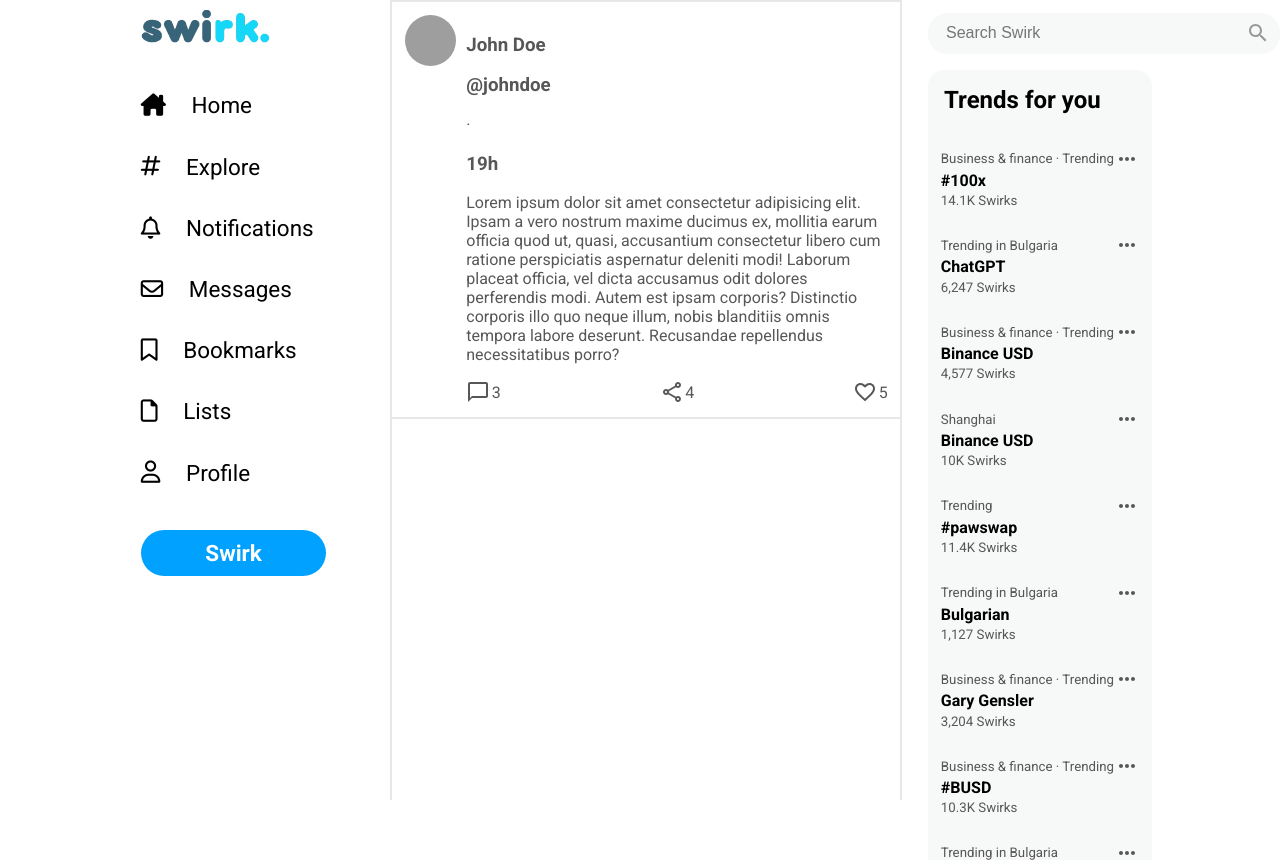
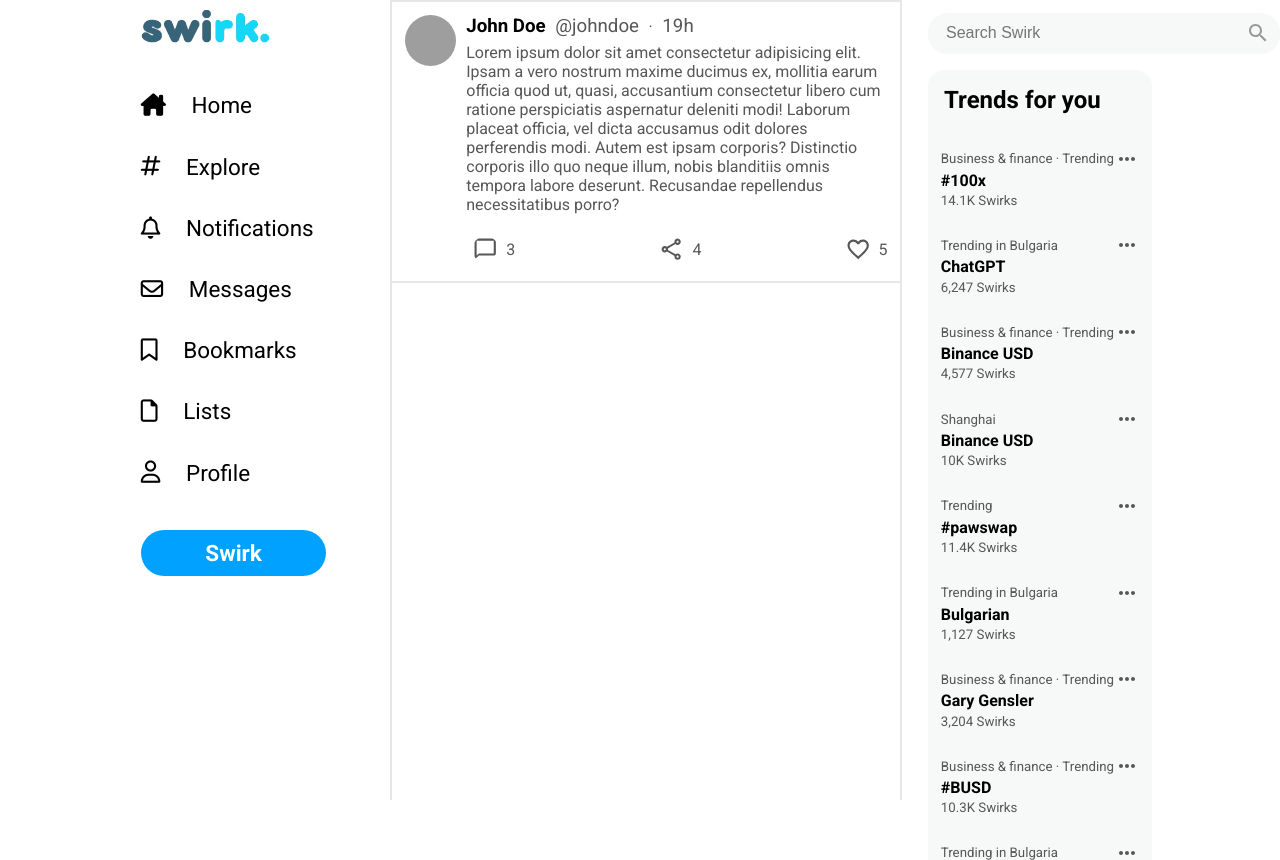
Before and after one commit to ZahariCheyrekov/swirk, a React (Create React App) app in the folder client/: page /home in a window 1280 px wide. Built offline with nearby package versions, Linux system fonts and the light colour scheme; grey boxes are pictures that could not be loaded; the HTML template or start-up script is replaced by a standard one.

Commit message:
Fix post component structure

```diff
--- a/client/src/components/post/Post.tsx
+++ b/client/src/components/post/Post.tsx
@@ -8,7 +8,6 @@ import "./Post.scss";
 
 const Post = () => {
   return (
-    <div className="post__wrapper">
     <article className="post__article">
       <aside className="post__aside aside__image">
         <img
@@ -19,7 +18,7 @@ const Post = () => {
         />
       </aside>
       <summary className="post__summary">
-          <article className="post__article--user">
+        <article className="post__article--user article__user">
           <h3 className="post__heading--user heading__user">
             {dummyData.name}
           </h3>
@@ -27,34 +26,39 @@ const Post = () => {
           <span className="post__span--dot">·</span>
           <h3 className="post__heading--time">{dummyData.time}</h3>
         </article>
-          <p className="post__paragraph--cotent paragraph content">
+        <p className="post__paragraph--cotent post__content paragraph content">
           {dummyData.content}
         </p>
         <section className="post__section--actions section__actions actions">
           <ul className="post__list--actions">
             <li className="post__li--item action__item">
               <span className="post__span--action action__comments comments">
-                  <ChatBubbleOutlineOutlinedIcon />
+                <ChatBubbleOutlineOutlinedIcon className="post__icon--comment comment__icon post__icon" />
+                <span className="post__span--commentscount comments__count">
                   {dummyData.comments.length}
+                </span>
               </span>
             </li>
             <li className="post__li--item action__item">
-                <span className="post__span--action action__swirks swirks">
-                  <ShareOutlinedIcon />
+              <span className="post__span--action action__reswirks swirks">
+                <ShareOutlinedIcon className="post__icon--reswirk reswirk__icon post__icon" />
+                <span className="post__span--reswirkscount reswirks__count">
                   {dummyData.reswirk.length}
+                </span>
               </span>
             </li>
             <li className="post__li--item action__item">
               <span className="post__span--action action__likes likes">
-                  <FavoriteBorderOutlinedIcon />
+                <FavoriteBorderOutlinedIcon className="post__icon--like like__icon post__icon" />
+                <span className="post__span--likescount likes__count">
                   {dummyData.likes.length}
+                </span>
               </span>
             </li>
           </ul>
         </section>
       </summary>
     </article>
-    </div>
   );
 };
 
```
Lines whose indentation alone changed are shown as unchanged.
